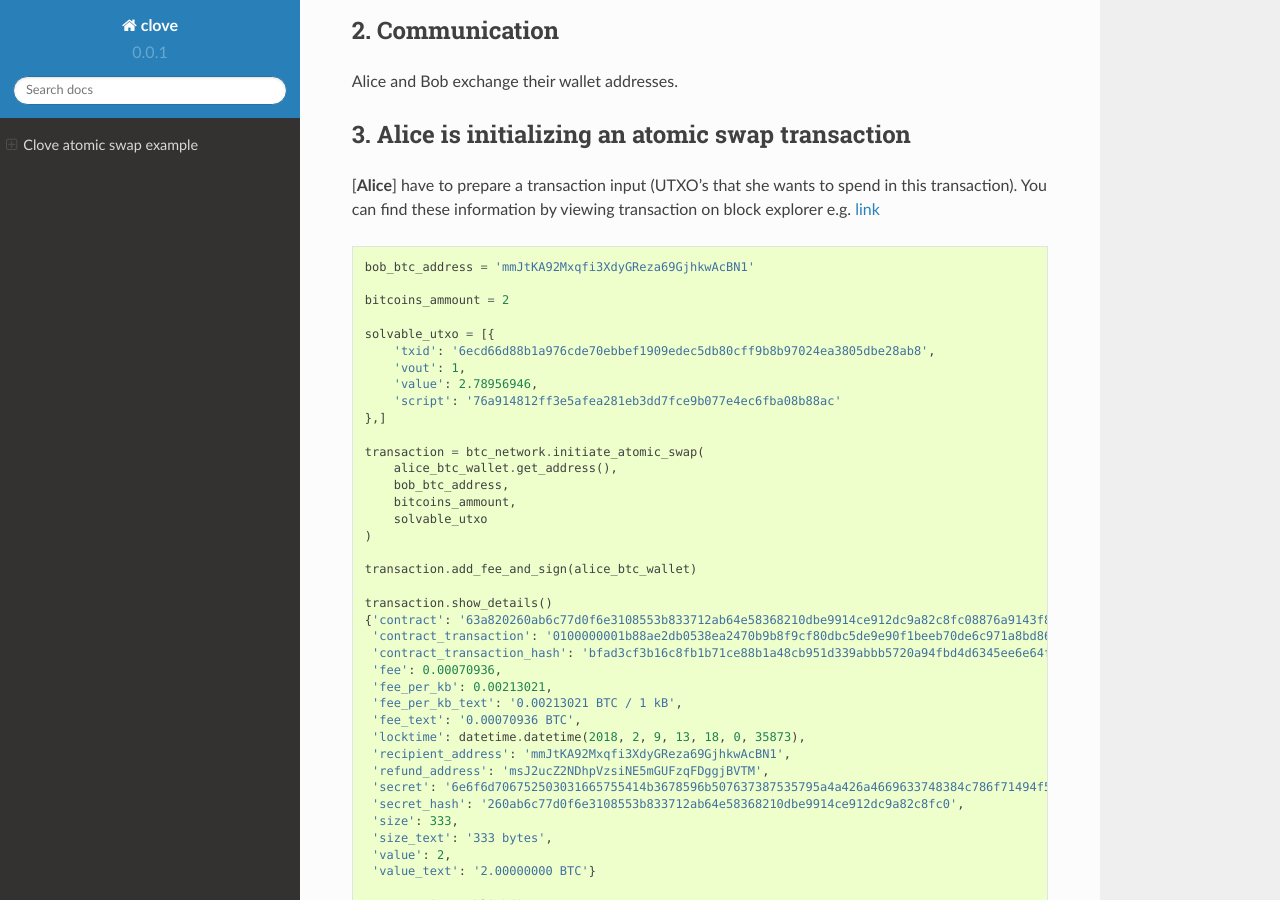
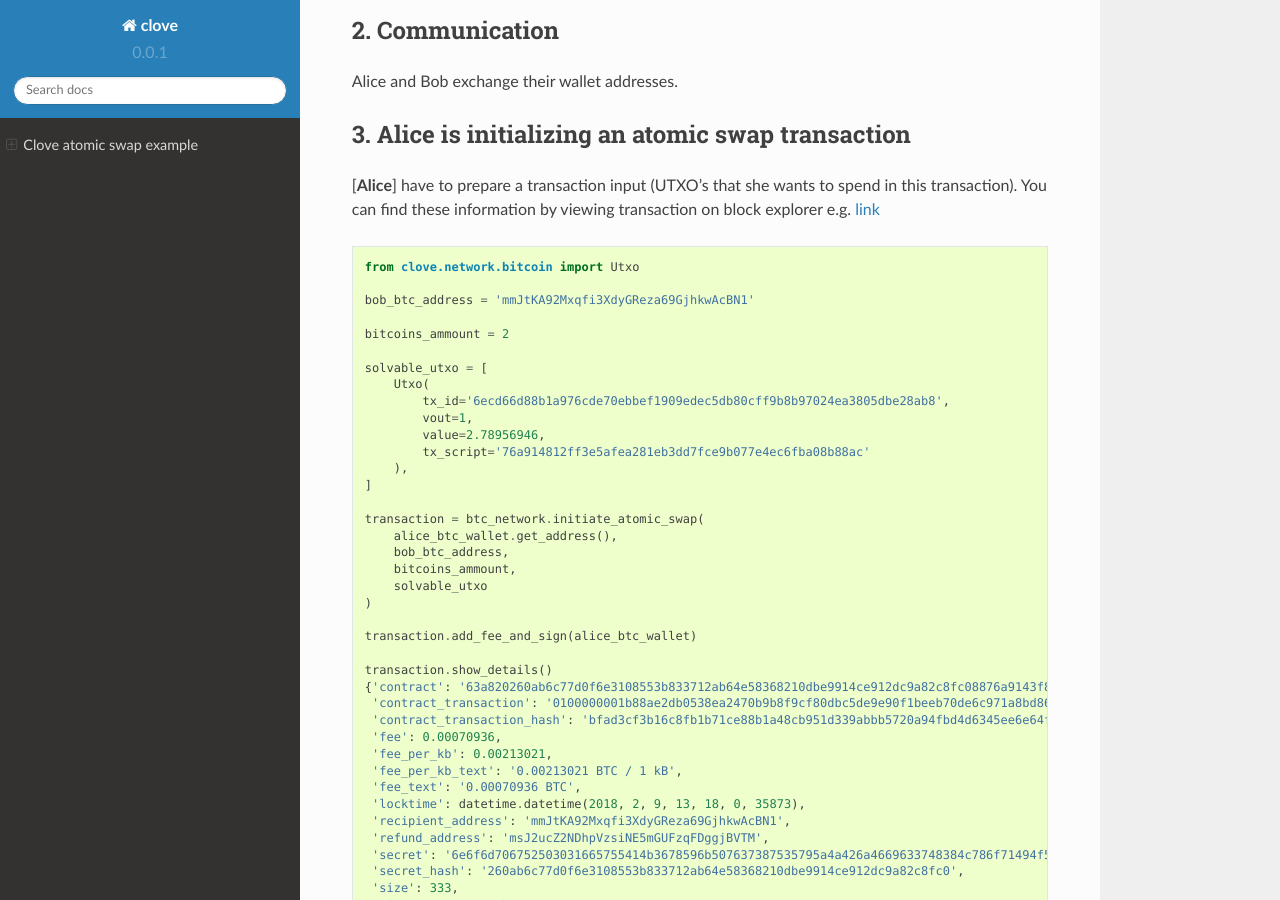
Before and after one commit to Lamden/clove, a Sphinx documentation site: the page built from docs/source/usage.md, in a window 1280 px wide and 900 px high, scrolled down 1358 px. Built offline with Sphinx 7.4.7 and the Read the Docs theme 2.0.0, drawn with Linux system fonts in a browser that asks for light colours.

Commit message:
INTERNAL: docs update - Utxo objects

```diff
--- a/docs/source/usage.md
+++ b/docs/source/usage.md
@@ -66,16 +66,20 @@ Alice and Bob exchange their wallet addresses.
 
 [**Alice**] have to prepare a transaction input (UTXO's that she wants to spend in this transaction). You can find these information by viewing transaction on block explorer e.g. [link](https://api.blockcypher.com/v1/btc/test3/txs/6ecd66d88b1a976cde70ebbef1909edec5db80cff9b8b97024ea3805dbe28ab8?limit=50&includeHex=true)
 
+    from clove.network.bitcoin import Utxo
+
     bob_btc_address = 'mmJtKA92Mxqfi3XdyGReza69GjhkwAcBN1'
 
     bitcoins_ammount = 2
 
-    solvable_utxo = [{
-        'txid': '6ecd66d88b1a976cde70ebbef1909edec5db80cff9b8b97024ea3805dbe28ab8',
-        'vout': 1,
-        'value': 2.78956946,
-        'script': '76a914812ff3e5afea281eb3dd7fce9b077e4ec6fba08b88ac'
-    },]
+    solvable_utxo = [
+        Utxo(
+            tx_id='6ecd66d88b1a976cde70ebbef1909edec5db80cff9b8b97024ea3805dbe28ab8',
+            vout=1,
+            value=2.78956946,
+            tx_script='76a914812ff3e5afea281eb3dd7fce9b077e4ec6fba08b88ac'
+        ),
+    ]
 
     transaction = btc_network.initiate_atomic_swap(
         alice_btc_wallet.get_address(),
```
Also changed, not shown: 1 other file.
